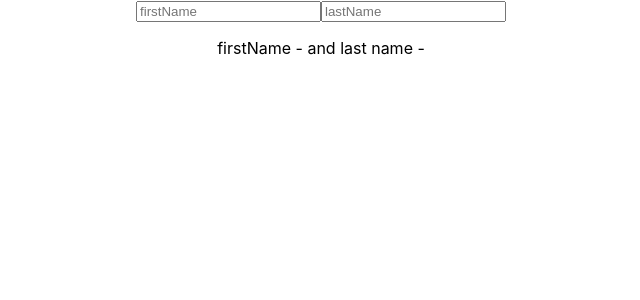
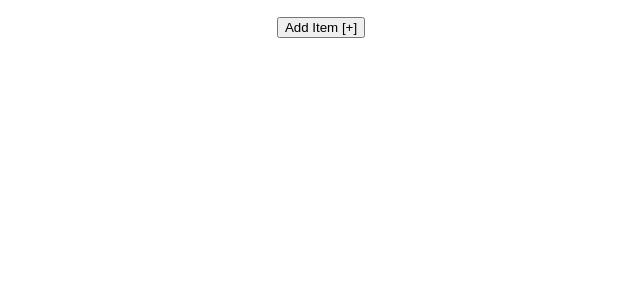
Before and after one commit to islamMaruf/LearnReactHook, a React (Create React App) app: page / in a window 1280 px wide. Shown: the top 300 px of the page, without its empty margins (319-959 px from the left). Built offline with nearby package versions, Linux system fonts and the light colour scheme.

Commit message:
use state with array

```diff
--- a/src/App.js
+++ b/src/App.js
@@ -4,6 +4,7 @@ import './App.css';
 import HookCounter from "./component/use_state/HookCounter";
 import HookCounterTwo from "./component/use_state_hook_with_prev_state/HookCounterTwo";
 import HookCounterThree from "./component/use_state_hook_with_object/HookCounterThree";
+import HookCounterFour from "./component/use_state_with_array/HookCounterFour";
 
 function App() {
     return (
@@ -13,7 +14,10 @@ function App() {
             {/*lesson 02*/}
             {/*<HookCounterTwo/>*/}
             {/*lesson 03*/}
-            <HookCounterThree/>
+            {/*<HookCounterThree/>*/}
+            {/*lesson 04*/}
+            <HookCounterFour/>
+
         </div>
     );
 }
--- /dev/null
+++ b/src/component/use_state_with_array/HookCounterFour.js
@@ -0,0 +1,29 @@
+import React, {useState} from "react";
+
+function HookCounterFour() {
+    const [items, setItem] = useState([]);
+
+    function addItem() {
+        setItem([
+            ...items, {
+                id: items.length,
+                value: Math.floor(Math.random() * 10) + 1
+            }])
+    }
+
+    return (
+        <div>
+            <ul>
+                {
+                    items.map((item) => {
+                        return <li key={item.id}>{item.value} </li>
+                    })
+                }
+            </ul>
+            <button onClick={addItem}>Add Item [+]</button>
+        </div>
+    )
+}
+
+
+export default HookCounterFour;
```
